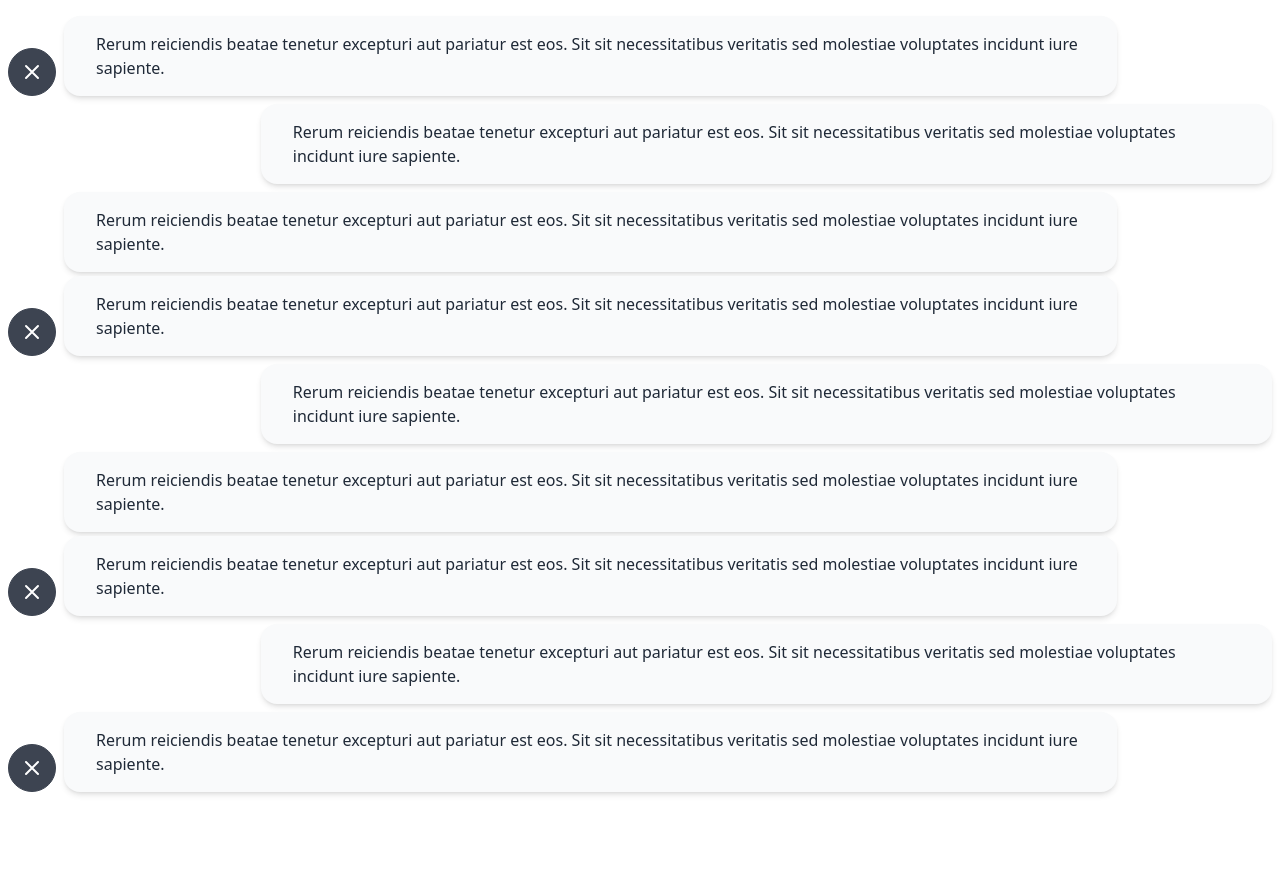
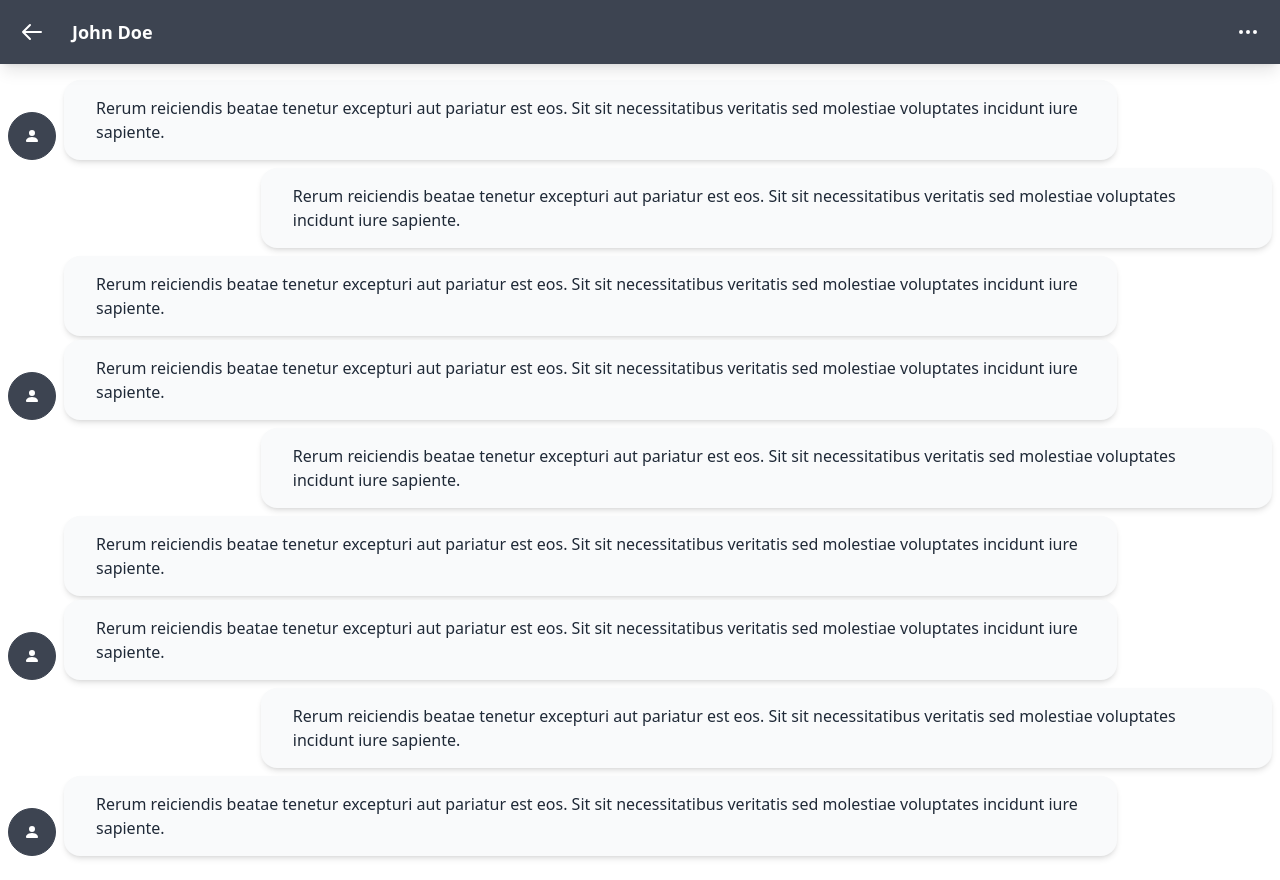
Before and after one commit to c3n7/antimony-frontend, a Vue app: page / in a window 1280 px wide. Before the commit the page ends 816 px from the top, so only its background shows below. Built offline with nearby package versions, Linux system fonts and the light colour scheme.

Commit message:
Done with account icon and navbar

```diff
--- a/src/App.vue
+++ b/src/App.vue
@@ -1,5 +1,7 @@
 <template>
-  <div class="space-y-16 py-4 px-2">
+  <div class="relative">
+    <NavBar />
+    <div class="space-y-16 pb-4 pt-20 px-2">
       <div
         v-if="!loaded"
         class="w-screen h-screen flex justify-center items-center"
@@ -19,12 +21,14 @@
         <ReceivedMessage />
       </div>
     </div>
+  </div>
 </template>
 
 <script>
 import ReceivedMessage from "./components/ReceivedMessage.vue";
 import SentMessage from "./components/SentMessage.vue";
 import GroupedReceivedMessage from "./components/GroupedReceivedMessage.vue";
+import NavBar from "./components/NavBar.vue";
 export default {
   name: "App",
   data: function () {
@@ -36,6 +40,7 @@ export default {
     ReceivedMessage,
     SentMessage,
     GroupedReceivedMessage,
+    NavBar,
   },
 };
 </script>
--- /dev/null
+++ b/src/components/NavBar.vue
@@ -0,0 +1,51 @@
+<template>
+  <div
+    class="navbar mb-2 shadow-lg bg-neutral text-neutral-content fixed top-0 left-0 right-0 z-10"
+  >
+    <div class="flex-none">
+      <button class="btn btn-square btn-ghost">
+        <svg
+          xmlns="http://www.w3.org/2000/svg"
+          fill="none"
+          viewBox="0 0 24 24"
+          class="inline-block w-6 h-6 stroke-current"
+        >
+          <path
+            stroke-linecap="round"
+            stroke-linejoin="round"
+            stroke-width="2"
+            d="M10 19l-7-7m0 0l7-7m-7 7h18"
+          ></path>
+        </svg>
+      </button>
+    </div>
+    <div class="flex-1 px-2 mx-2">
+      <span class="text-lg font-bold"> John Doe </span>
+    </div>
+    <div class="flex-none">
+      <button class="btn btn-square btn-ghost">
+        <svg
+          xmlns="http://www.w3.org/2000/svg"
+          fill="none"
+          viewBox="0 0 24 24"
+          class="inline-block w-6 h-6 stroke-current"
+        >
+          <path
+            stroke-linecap="round"
+            stroke-linejoin="round"
+            stroke-width="2"
+            d="M5 12h.01M12 12h.01M19 12h.01M6 12a1 1 0 11-2 0 1 1 0 012 0zm7 0a1 1 0 11-2 0 1 1 0 012 0zm7 0a1 1 0 11-2 0 1 1 0 012 0z"
+          ></path>
+        </svg>
+      </button>
+    </div>
+  </div>
+</template>
+
+<script>
+export default {
+  name: "NavBar",
+};
+</script>
+
+<style></style>
--- a/src/components/ReceivedMessage.vue
+++ b/src/components/ReceivedMessage.vue
@@ -4,16 +4,14 @@
       <button class="btn btn-circle btn-md">
         <svg
           xmlns="http://www.w3.org/2000/svg"
-          fill="none"
-          viewBox="0 0 24 24"
-          class="inline-block w-6 h-6 stroke-current"
+          width="16"
+          height="16"
+          fill="currentColor"
+          viewBox="0 0 16 16"
         >
           <path
-            stroke-linecap="round"
-            stroke-linejoin="round"
-            stroke-width="2"
-            d="M6 18L18 6M6 6l12 12"
-          ></path>
+            d="M3 14s-1 0-1-1 1-4 6-4 6 3 6 4-1 1-1 1H3zm5-6a3 3 0 1 0 0-6 3 3 0 0 0 0 6z"
+          />
         </svg>
       </button>
     </div>
```
Lines whose indentation alone changed are shown as unchanged.
